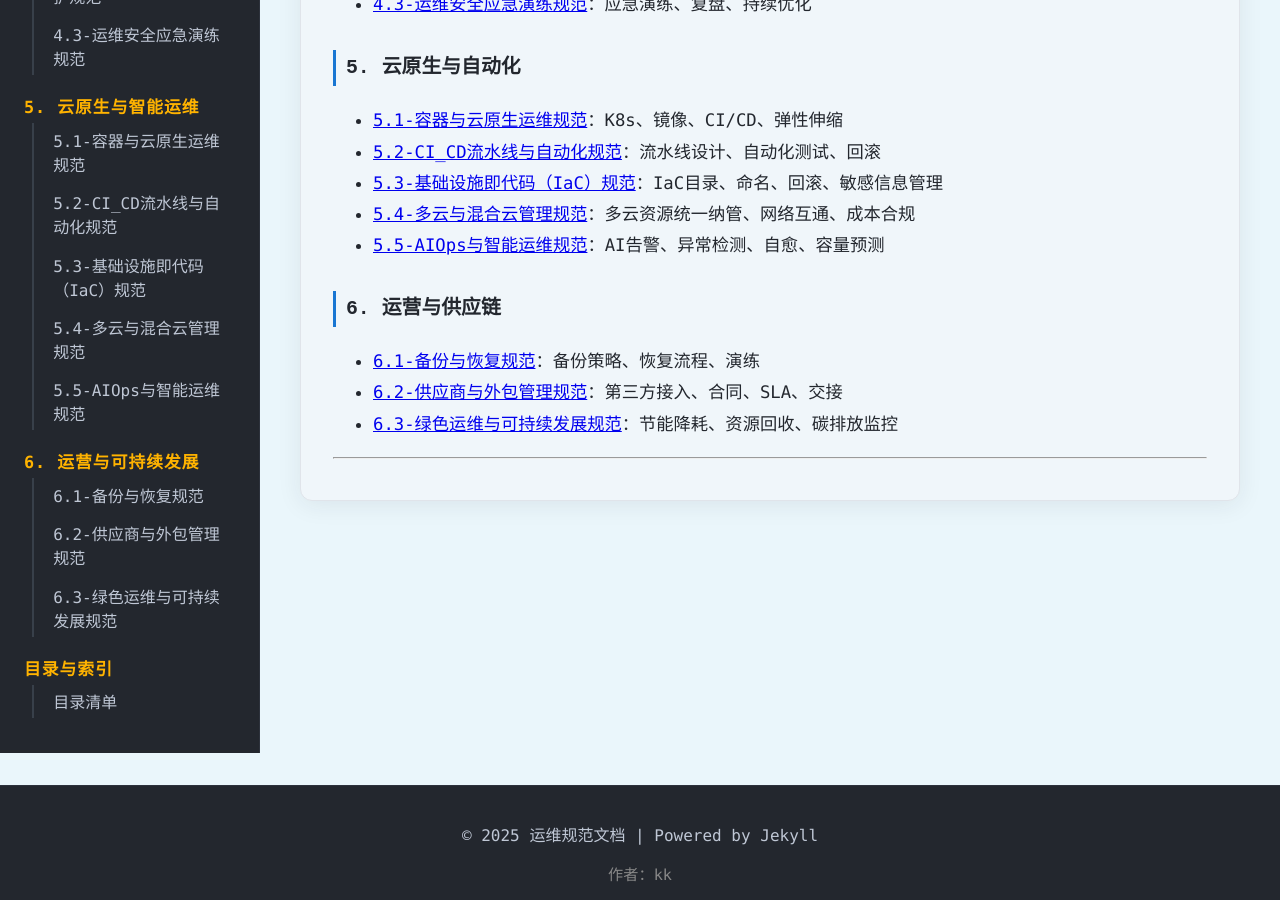
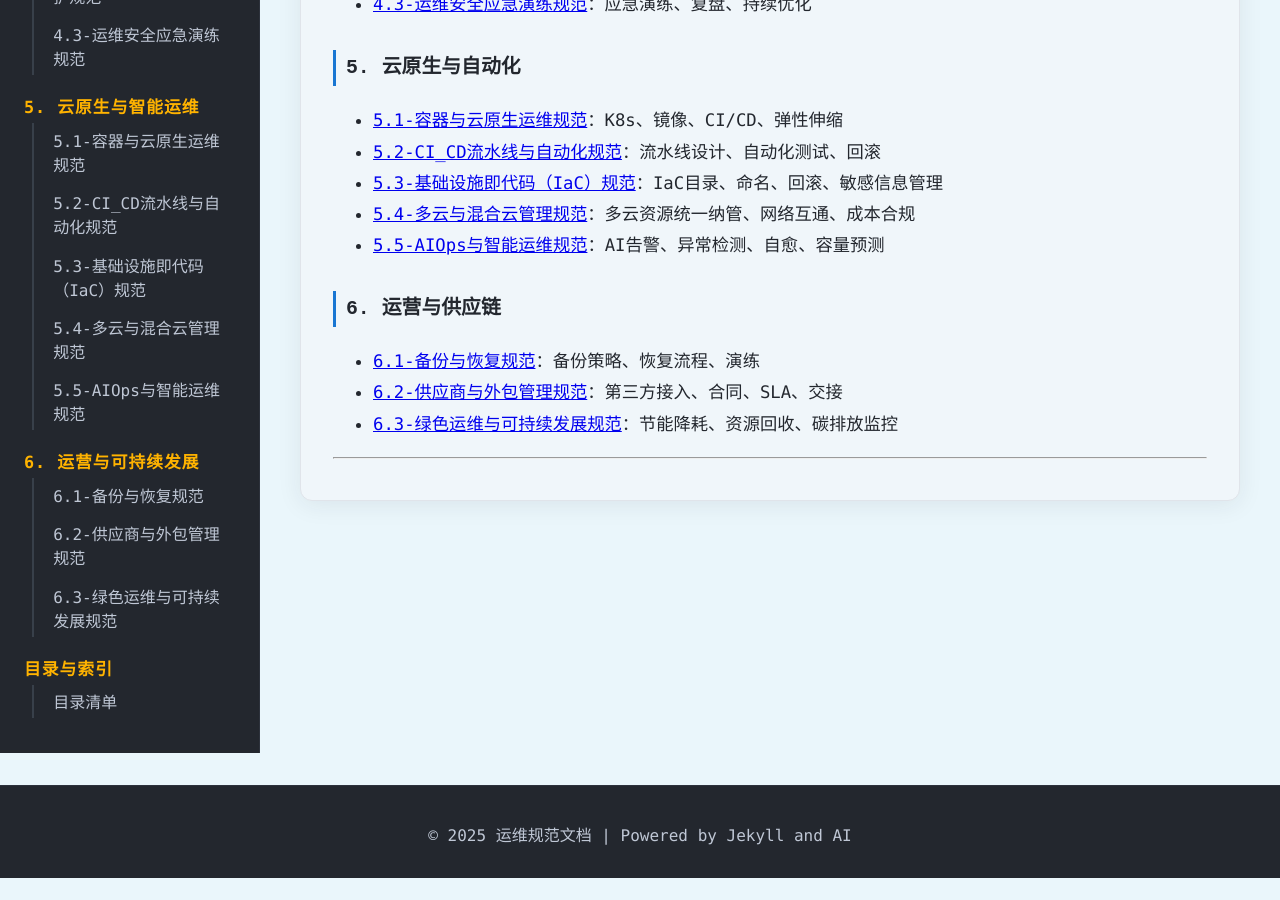
Before and after one commit to kevin197011/KOpsDoc, a Jekyll site: the page built from index.md, in a window 1280 px wide and 900 px high, scrolled down 1182 px. Built offline with Jekyll 4.4.1, drawn with Linux system fonts in a browser that asks for light colours; comment, search, counter and statistics services are not loaded; after the commit the page ends 2060 px from its top, so only the background shows below that.

Commit message:
Update 2025-07-12 03:56:29 +0800

```diff
--- a/_layouts/default.html
+++ b/_layouts/default.html
@@ -3,7 +3,6 @@
 <head>
   <meta charset="UTF-8">
   <meta name="viewport" content="width=device-width, initial-scale=1.0">
-  <meta name="author" content="kk">
   <title>{{ page.title }} | {{ site.title }}</title>
   <link rel="stylesheet" href="{{ "/assets/css/style.css" | relative_url }}">
   {% assign nav = site.data.docs_nav %}
@@ -20,7 +19,7 @@
 <body>
   {{ content }}
   <footer style="text-align:center; color:#888; font-size:0.95em; margin:2em 0 1em 0;">
-    作者：kk
+    Powered by Jekyll and AI
   </footer>
 </body>
 </html>
--- a/_layouts/doc.html
+++ b/_layouts/doc.html
@@ -77,8 +77,7 @@
     </main>
   </div>
   <footer class="book-footer">
-    <p>© {{ site.time | date: '%Y' }} 运维规范文档 | Powered by Jekyll</p>
-    <p style="text-align:center; color:#888; font-size:0.95em; margin:0.5em 0 0 0;">作者：kk</p>
+    <p>© {{ site.time | date: '%Y' }} 运维规范文档 | Powered by Jekyll and AI</p>
   </footer>
 </body>
 </html>
--- a/_layouts/home.html
+++ b/_layouts/home.html
@@ -76,8 +76,7 @@
     </main>
   </div>
   <footer class="book-footer">
-    <p>© {{ site.time | date: '%Y' }} 运维规范文档 | Powered by Jekyll</p>
-    <p style="text-align:center; color:#888; font-size:0.95em; margin:0.5em 0 0 0;">作者：kk</p>
+    <p>© {{ site.time | date: '%Y' }} 运维规范文档 | Powered by Jekyll and AI</p>
   </footer>
 </body>
 </html>
```
